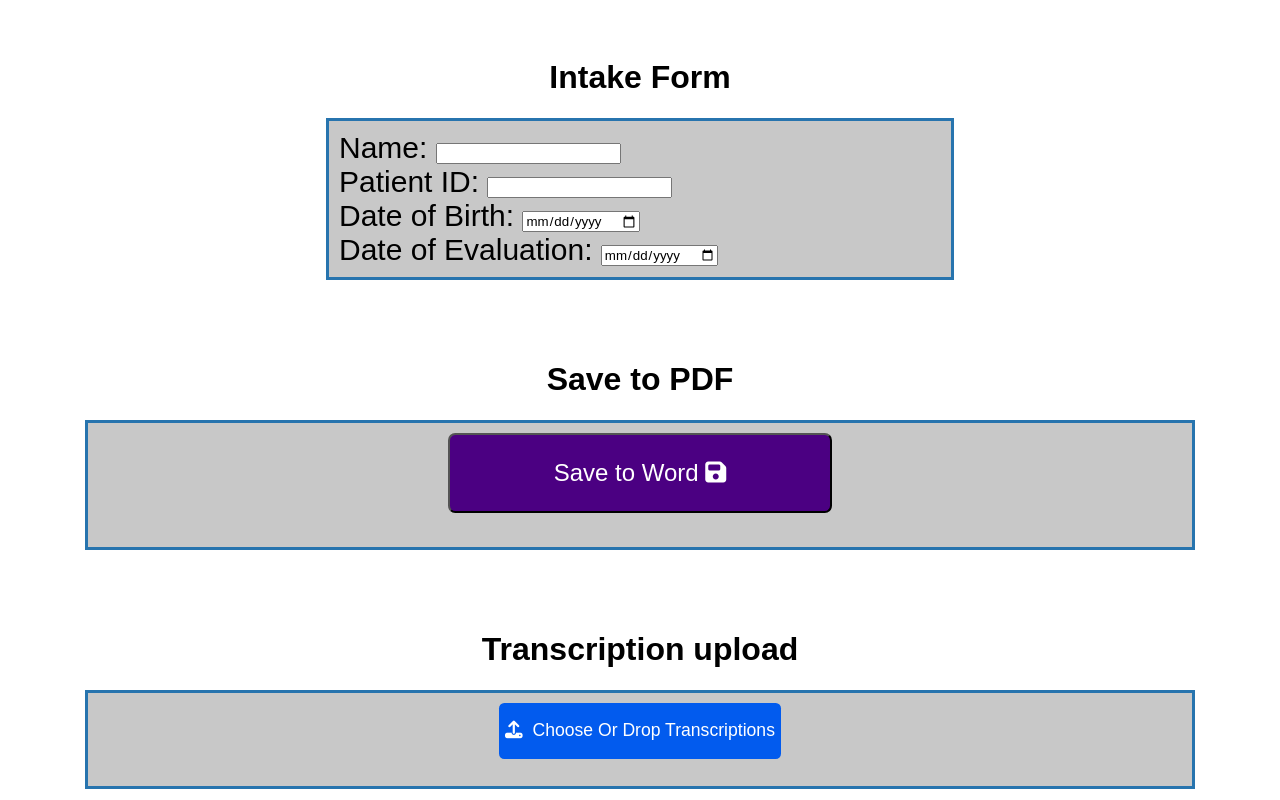
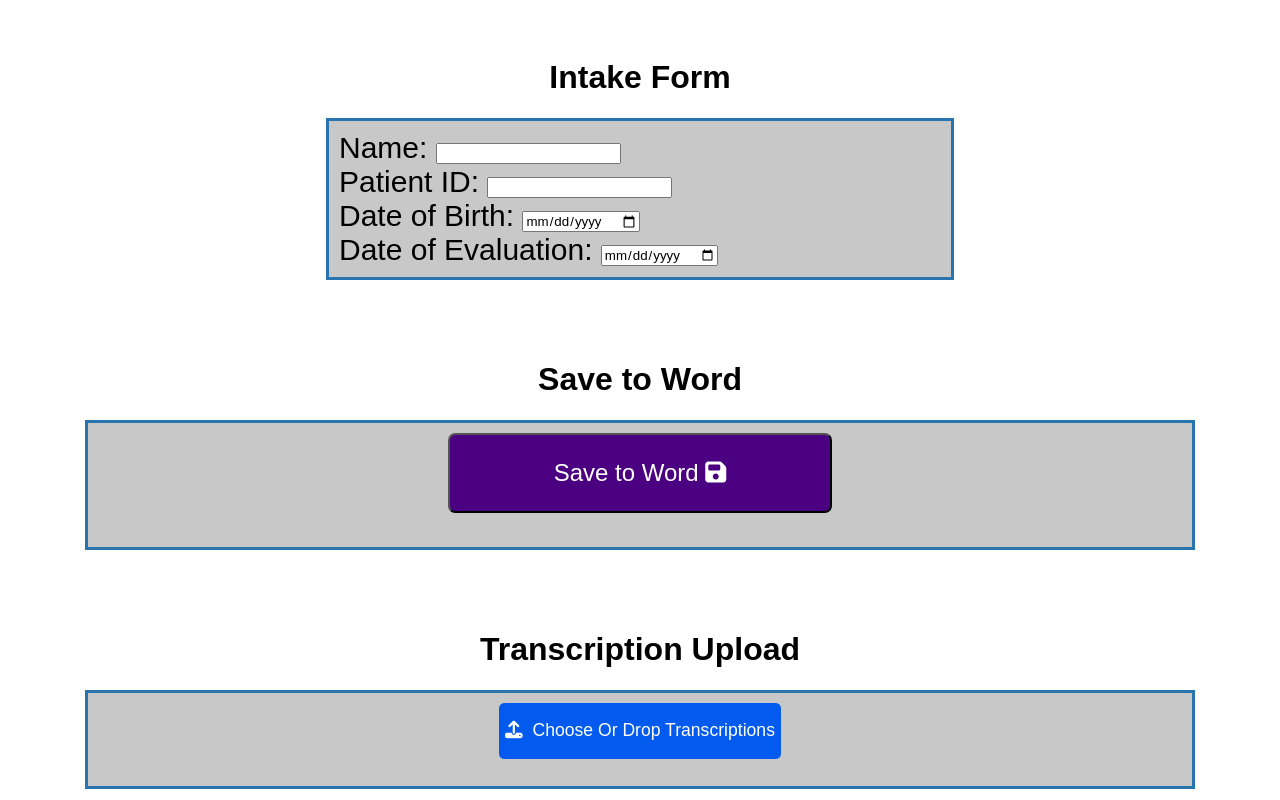
Before and after one commit to duck-bongos/transcription_organizer, a plain HTML site: page organizer.html in a window 1280 px wide. Shown: the top 800 px of the page. Drawn offline with Linux system fonts and the light colour scheme.

Commit message:
changed a file name, updated README

```diff
--- a/index.html
+++ b/organizer.html
@@ -183,13 +183,13 @@
                 </div>
             </div>
             <div class="container">
-                <h1 class="heading">Save to PDF</h1>
+                <h1 class="heading">Save to Word</h1>
                 <div class="submission">
                     <button style="font-size:24px" id="save-button">Save to Word <i class="fa fa-save"></i></button>
                 </div>
             </div>
             <div class="container">
-                <h1 class="heading">Transcription upload</h1>
+                <h1 class="heading">Transcription Upload</h1>
                 <div class="upload">
                     <input type="file" id="upload-button" />
                     <label for="upload-button" id="upload-label">
```
Also changed, not shown: 1 other file.
